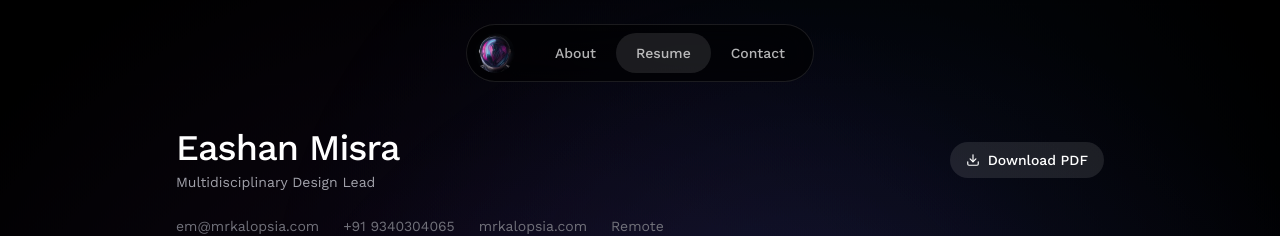
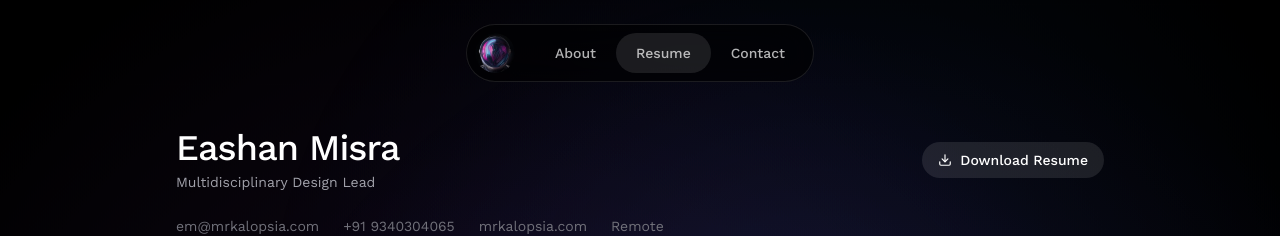
Before and after one commit to Mrkalopsia07/portfolio-website, a React (Vite) app: page /resume in a window 1280 px wide. Shown: the top 236 px of the page. Built offline with nearby package versions, Linux system fonts and the light colour scheme; a web font is replaced by a local one.

Commit message:
Replace resume PDF with new DOCX and update links

```diff
--- a/src/App.jsx
+++ b/src/App.jsx
@@ -624,7 +624,7 @@ function AppContent() {
                 <div className="flex flex-wrap justify-center items-center gap-4 md:gap-8">
                   <a href="https://instagram.com/mr.kalopsia/" target="_blank" rel="noopener noreferrer" className="flex items-center gap-2 text-zinc-400 hover:text-white transition-colors text-xs md:text-sm font-bold uppercase tracking-wider" onMouseEnter={textEnter} onMouseLeave={textLeave}><Instagram size={16} className="md:w-[18px] md:h-[18px]" /> Instagram</a>
                   <a href="https://www.linkedin.com/in/eashan-misra/" target="_blank" rel="noopener noreferrer" className="flex items-center gap-2 text-zinc-400 hover:text-white transition-colors text-xs md:text-sm font-bold uppercase tracking-wider" onMouseEnter={textEnter} onMouseLeave={textLeave}><Linkedin size={16} className="md:w-[18px] md:h-[18px]" /> LinkedIn</a>
-                  <a href="/Resume - Eashan Misra.docx" download className="relative flex items-center gap-2 text-purple-400 hover:text-purple-300 transition-colors text-xs md:text-sm font-bold uppercase tracking-wider border border-purple-500/30 px-3 md:px-4 py-1.5 md:py-2 rounded-full hover:bg-purple-500/10 group overflow-hidden" onMouseEnter={textEnter} onMouseLeave={textLeave}>
+                  <a href="/Resume%20-%20Eashan%20Misra.docx" download className="relative flex items-center gap-2 text-purple-400 hover:text-purple-300 transition-colors text-xs md:text-sm font-bold uppercase tracking-wider border border-purple-500/30 px-3 md:px-4 py-1.5 md:py-2 rounded-full hover:bg-purple-500/10 group overflow-hidden" onMouseEnter={textEnter} onMouseLeave={textLeave}>
                     {/* Purple overlay */}
                     <span className="absolute inset-0 bg-gradient-to-r from-purple-500 to-purple-600 opacity-0 group-hover:opacity-100 transition-opacity duration-500 rounded-full"></span>
 
--- a/src/pages/Resume.jsx
+++ b/src/pages/Resume.jsx
@@ -47,14 +47,14 @@ export default function Resume() {
                                 <p className="text-sm text-zinc-400 mt-1">Multidisciplinary Design Lead</p>
                             </div>
                             <a
-                                href="/resume.pdf"
+                                href="/Resume%20-%20Eashan%20Misra.docx"
                                 download
                                 className="flex items-center gap-2 px-4 py-2 rounded-full bg-white/10 hover:bg-white/20 text-white text-sm font-medium transition-all duration-300 w-fit"
                                 onMouseEnter={textEnter}
                                 onMouseLeave={textLeave}
                             >
                                 <Download size={14} />
-                                Download PDF
+                                Download Resume
                             </a>
                         </div>
 
```
Also changed, not shown: 2 other files (tests, documents, lock files or other folders).
